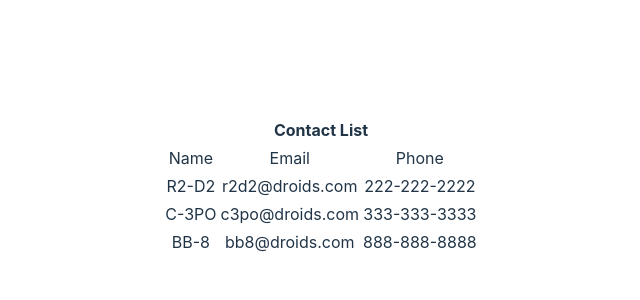
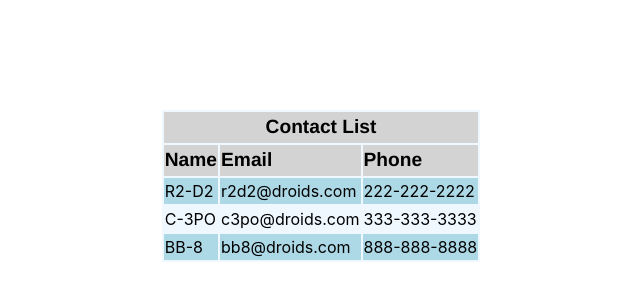
Before and after one commit to Mkrichmar/Unit3.ContactList, a React (Vite) app: page / in a window 1280 px wide. Shown: the part 214-514 px from the top of the page, without its empty margins (319-959 px from the left). Built offline with nearby package versions, Linux system fonts and the light colour scheme; no server answers.

Commit message:
added styles, hover effects, pointer cursor

```diff
--- /dev/null
+++ b/src/components/ContactList.css
@@ -0,0 +1,25 @@
+table {
+    background-color:aliceblue;
+    color: black;
+}
+
+
+tr:nth-child(even) {
+    background-color:lightblue
+}
+
+tr:nth-child(n+2):hover {
+    background-color: royalblue;
+    cursor: pointer;
+}
+
+td {
+    text-align: left;
+}
+
+tr:nth-child(-n+1) {
+    font-family: 'Franklin Gothic Medium', 'Arial Narrow', Arial, sans-serif;
+    font-weight: bolder;
+    font-size: larger;
+    background-color: lightgray;
+}
--- a/src/components/ContactList.jsx
+++ b/src/components/ContactList.jsx
@@ -2,6 +2,7 @@ import { useState } from 'react'
 import React from "react";
 import ContactRow from './ContactRow';
 import { useEffect } from 'react';
+import './ContactList.css'
 
 const dummyContacts = [
     { id: 1, name: "R2-D2", phone: "222-222-2222", email: "r2d2@droids.com" },
--- a/src/components/SelectedContact.jsx
+++ b/src/components/SelectedContact.jsx
@@ -37,6 +37,7 @@ function SelectedContact({selectedContactId, setSelectedContactId}) {
         <li>catchphrase: {contact.company.catchPhrase}</li>
         <li>BS: {contact.company.bs}</li>
       </ul>
+      <button onClick={() => setSelectedContactId(null)}>Return</button>
       </div>
       }
     </>
```
